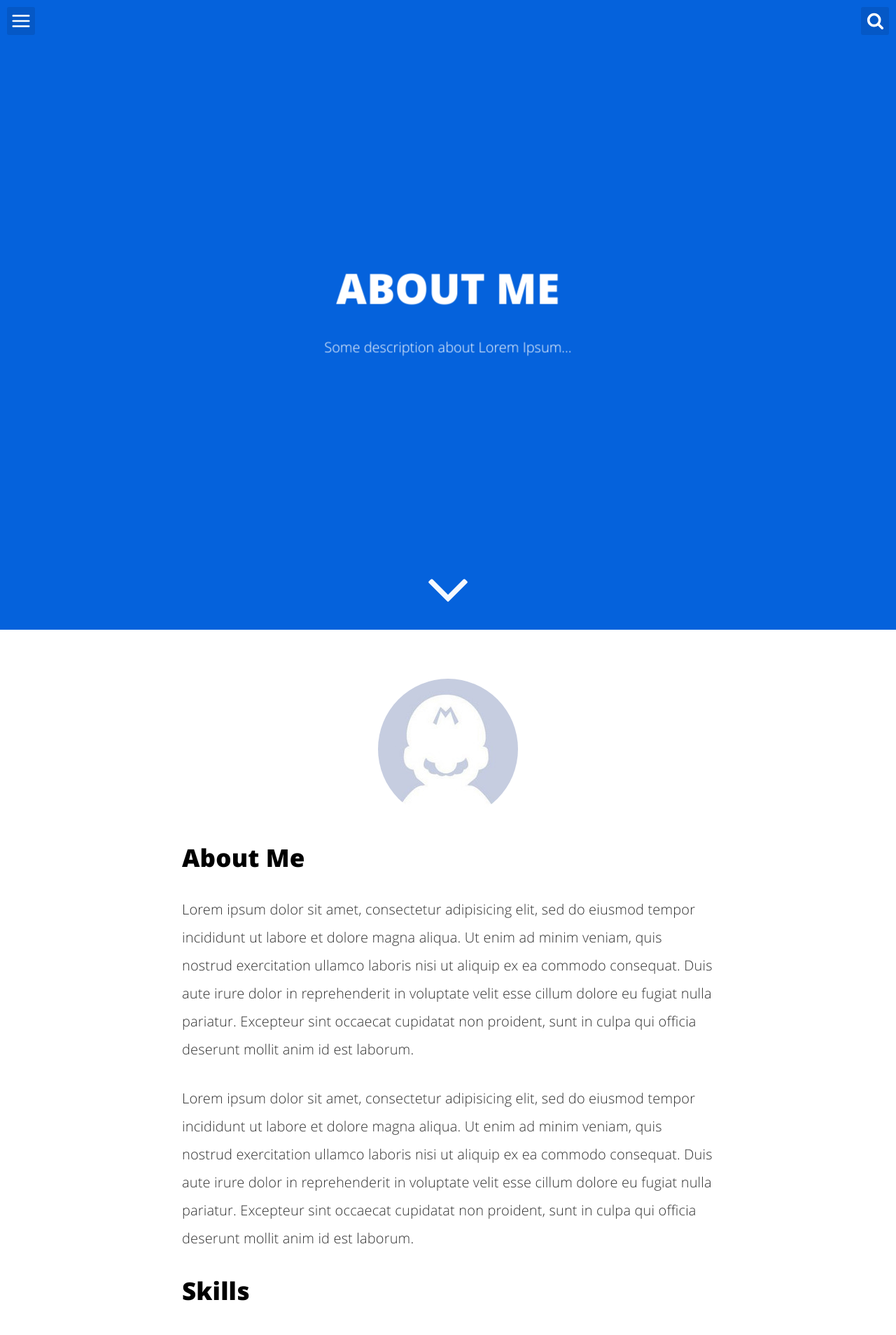
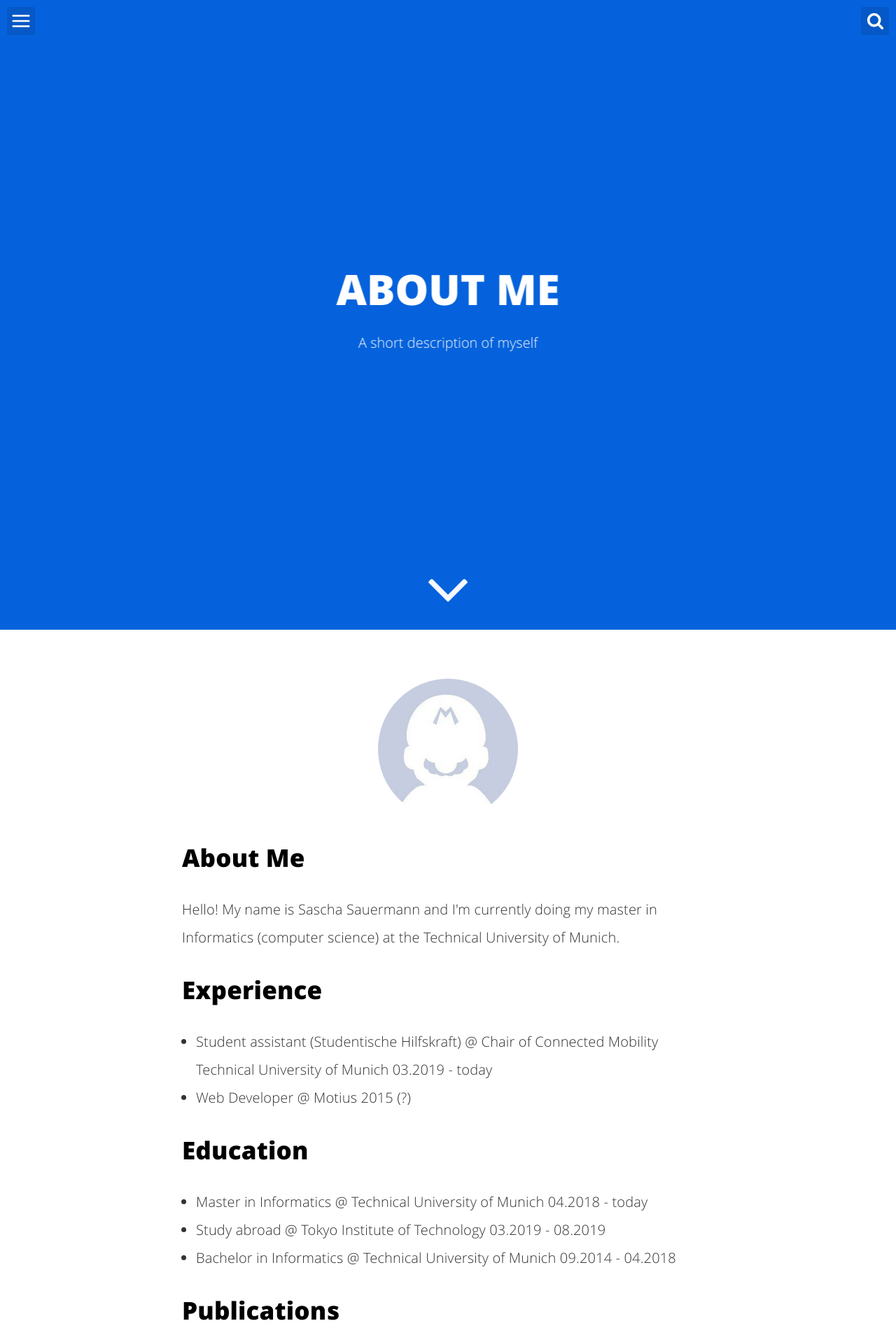
Before and after one commit to ssauermann/ssauermann.github.io, a Jekyll site: the page built from about.html, in a window 1280 px wide. Shown: the top 1908 px of the page at 70% size. Built offline with Jekyll 4.4.1, drawn with Linux system fonts in a browser that asks for light colours; some of the changed text lies outside the part shown.

Commit message:
Configured template, added about me page and re-added the old blog post

```diff
--- a/_config.yml
+++ b/_config.yml
@@ -1,18 +1,19 @@
 # Site settings
-title: A blog about lorem ipsum dolor sit amet
-description: A blog about lorem ipsum dolor sit amet
-baseurl: "/will-jekyll-template" # the subpath of your site, e.g. /blog
-url: "https://willianjusten.com.br" # the base hostname & protocol for your site e.g. http://willianjusten.com.br
+title: Coding and Stuff
+description: A site about me and my projects
+baseurl: "" # the subpath of your site, e.g. /blog
+url: "http://localhost:3000" # "https://ssauermann.github.io" # the base hostname & protocol for your site
 
 # User settings
-username: Lorem Ipsum
-user_description: Anon Developer at Lorem Ipsum Dolor
-user_title: Anon Developer
-email: anon@anon.com
-twitter_username: lorem_ipsum
-github_username:  lorem_ipsum
-gplus_username:  lorem_ipsum
-disqus_username: lorem_ipsum
+username: Sascha Sauermann
+user_description: Master student in Informatics at the Technical University of Munich
+user_title: B.Sc.
+email: mail@example.com
+twitter_username:
+github_username:  ssauermann
+bitbucket_username: SauermannS
+gplus_username:
+disqus_username:
 
 # Build settings
 markdown: kramdown
@@ -32,12 +33,12 @@ compress_html:
 links:
   - title: Home
     url: /
+  - title: About Me
+    url: /about
   - title: Series
     url: /series
   - title: Tags
     url: /tags
-  - title: About Me
-    url: /about
 
 # exclude my node related stuff
 exclude: ['package.json', 'src', 'node_modules']
--- a/about.html
+++ b/about.html
@@ -2,52 +2,130 @@
 layout: minimal
 title: "About me"
 permalink: /about/index.html
-description: "Some description about Lorem Ipsum..."
+description: "A short description of myself"
 ---
 
-<img itemprop="image" class="img-rounded" src="/assets/img/blog-author.jpg" alt="Willian Justen">
+<img
+  itemprop="image"
+  class="img-rounded"
+  src="/assets/img/blog-author.jpg"
+  alt="{{ site.username }}"
+/>
 
 <h2>About Me</h2>
 
-<p>Lorem ipsum dolor sit amet, consectetur adipisicing elit, sed do eiusmod
-tempor incididunt ut labore et dolore magna aliqua. Ut enim ad minim veniam,
-quis nostrud exercitation ullamco laboris nisi ut aliquip ex ea commodo
-consequat. Duis aute irure dolor in reprehenderit in voluptate velit esse
-cillum dolore eu fugiat nulla pariatur. Excepteur sint occaecat cupidatat non
-proident, sunt in culpa qui officia deserunt mollit anim id est laborum.</p>
+<p>
+  Hello! My name is Sascha Sauermann and I'm currently doing my master in
+  Informatics (computer science) at the Technical University of Munich.
+</p>
 
+<h2>Experience</h2>
 
-<p>Lorem ipsum dolor sit amet, consectetur adipisicing elit, sed do eiusmod
-tempor incididunt ut labore et dolore magna aliqua. Ut enim ad minim veniam,
-quis nostrud exercitation ullamco laboris nisi ut aliquip ex ea commodo
-consequat. Duis aute irure dolor in reprehenderit in voluptate velit esse
-cillum dolore eu fugiat nulla pariatur. Excepteur sint occaecat cupidatat non
-proident, sunt in culpa qui officia deserunt mollit anim id est laborum.</p>
+<ul>
+  <li>
+    <span>Student assistant (Studentische Hilfskraft)</span>
+    @
+    <span>Chair of Connected Mobility</span>
+    <span>Technical University of Munich</span>
+    <span>03.2019 - today</span>
+  </li>
+  <li>
+    <span>Web Developer</span>
+    @
+    <span>Motius</span>
+    <span>2015 (?)</span>
+  </li>
+</ul>
 
+<h2>Education</h2>
+
+<ul>
+  <li>
+    <span>Master in Informatics</span>
+    @
+    <span>Technical University of Munich</span>
+    <span>04.2018 - today</span>
+  </li>
+  <li>
+    <span>Study abroad</span>
+    @
+    <span>Tokyo Institute of Technology</span>
+    <span>03.2019 - 08.2019</span>
+  </li>
+  <li>
+    <span>Bachelor in Informatics</span>
+    @
+    <span>Technical University of Munich</span>
+    <span>09.2014 - 04.2018</span>
+  </li>
+</ul>
+
+<h2>Publications</h2>
+<ul>
+  <li>
+    Dynamic Load Balancing of Granular Particle Simulations on Multi-GPU Systems
+    (Aug 2019)
+    <a href="#" target="_blank">[PDF]</a>
+    <a href="" target="_blank">[BibTeX]</a>
+  </li>
+  <li>
+    Performance Modelling for Auto-Tuning of Molecular Dynamics Simulations (Jan
+    2019)
+    <a href="#" target="_blank">[PDF]</a>
+    <a href="https://mediatum.ub.tum.de/1488256" target="_blank">[BibTeX]</a>
+  </li>
+  <li>
+    Implementation and Optimization of the Midpoint Method in ls1-mardyn (Sep
+    2017, Bachelor's Thesis)
+    <a href="#" target="_blank">[PDF]</a>
+    <a href="https://mediatum.ub.tum.de/1462263" target="_blank">[BibTeX]</a>
+  </li>
+  <li>
+    Template Metaprogramming (Jun 2017, Seminar C++ Tomorrow)
+    <a href="#" target="_blank">[PDF]</a>
+    <a href="" target="_blank">[BibTeX]</a>
+  </li>
+</ul>
+
+<h2>Languages</h2>
+
+<ul>
+  <li><span>German</span> - <span>Native</span></li>
+  <li><span>English</span> - <span>Professional</span></li>
+  <li><span>Japanese</span> - <span>Elementary</span></li>
+</ul>
 
 <h2>Skills</h2>
+<p>
+  Unordered and incomplete list of languages, libraries and tools I have
+  experience in.
+</p>
 
 <ul class="skill-list">
-	<li>HTML - Jade - Haml - Erb</li>
-	<li>Design Responsivo (Mobile First)</li>
-	<li>CSS (Stylus, Sass, Less)</li>
-	<li>Css Frameworks (Bootstrap, Foundation)</li>
-	<li>Javascript (Design Patterns, Testes)</li>
-	<li>NodeJS</li>
-	<li>AngularJS - ReactJS</li>
-	<li>Grunt - Gulp - Yeoman</li>
-	<li>Git</li>
-	<li>PHP</li>
-	<li>Python</li>
-	<li>MySQL - MongoDB</li>
-	<li>Scrum and Kanban</li>
-	<li>TDD e Continuous Integration</li>
+  <li>C++ - OpenMP - MPI - Cuda</li>
+  <li>Scala - Java</li>
+  <li>CMake - Gradl</li>
+  <li>Python - Tensorflow</li>
+  <li>Plotly - Dash</li>
+  <li>Bash</li>
+  <li>C# - WPF</li>
+  <li>HTML - CSS - JavaScript</li>
+  <li>NodeJS - ExpressJS</li>
+  <li>Angular - TypeScript</li>
+  <li>SQL</li>
+  <li>Git</li>
 </ul>
 
-<h2>Projetos</h2>
+<h2>Projects</h2>
 
 <ul>
-	<li><a href="https://github.com/">Lorem Lorem</a></li>
-	<li><a href="https://github.com/">Ipsum Dolor</a></li>
-	<li><a href="https://github.com/">Dolor Lorem</a></li>
+  <li>
+    <a href="https://github.com/ssauermann/anki-editor">Anki Editor</a>
+  </li>
+  <li>
+    <a href="https://github.com/ssauermann/BetterDefaultBrowser"
+      >Better Default Browser</a
+    >
+  </li>
+  <li><a href="https://github.com/ssauermann/data-events">Data Events</a></li>
 </ul>
```
Also changed, not shown: _posts/2016-08-16-manipulating-chromium-cache-01.md (added, +39 -0 lines), assets/css/main.css, assets/js/main.js.
